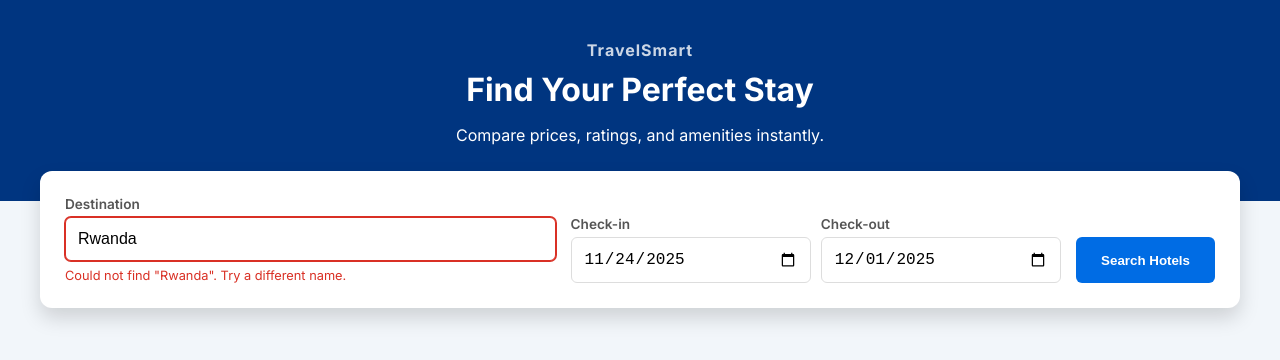
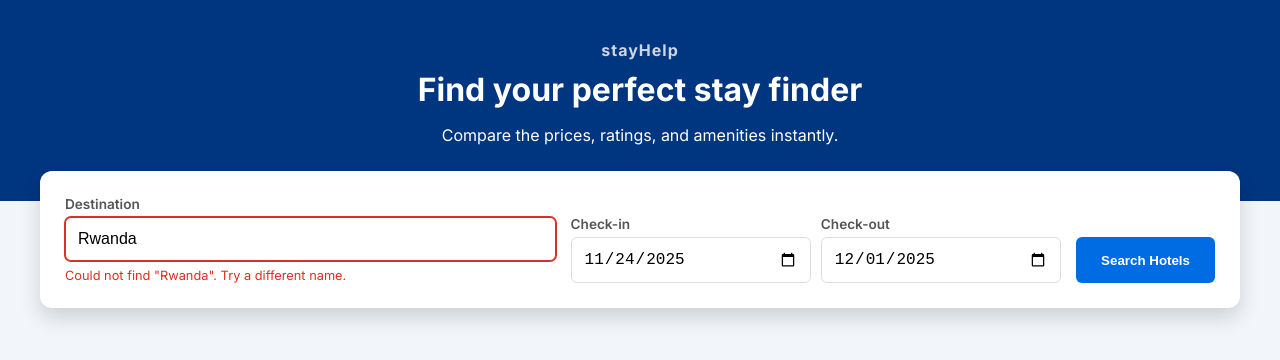
Before and after one commit to BonaneNIYIGENA/stayRecommender, a plain HTML site: page index.html in a window 1280 px wide. Drawn offline with Linux system fonts and the light colour scheme; no server answers.

Commit message:
html structure

```diff
--- a/index.html
+++ b/index.html
@@ -3,23 +3,23 @@
 <head>
     <meta charset="UTF-8">
     <meta name="viewport" content="width=device-width, initial-scale=1.0">
-    <title>TravelSmart | Hotel Recommender</title>
+    <title>stayHelp</title>
     <link rel="stylesheet" href="style.css">
     <link href="https://fonts.googleapis.com/css2?family=Inter:wght@400;600;700&display=swap" rel="stylesheet">
 </head>
 <body>
 
     <header>
-        <div class="brand">TravelSmart</div>
-        <h1>Find Your Perfect Stay</h1>
-        <p>Compare prices, ratings, and amenities instantly.</p>
+        <div class="brand">stayHelp</div>
+        <h1>Find your perfect stay finder</h1>
+        <p>Compare the prices, ratings, and amenities instantly.</p>
     </header>
 
     <main>
         <div class="search-panel">
             <div class="input-group">
                 <label for="cityInput">Destination</label>
-                <input type="text" id="cityInput" placeholder="e.g. Kigali, Paris...">
+                <input type="text" id="cityInput" placeholder="e.g. Kigali, Paris">
                 <span id="cityInput-error" class="error-message hidden"></span>
             </div>
 
@@ -67,7 +67,7 @@
             <h2 id="modal-hotel-name"></h2>
             <div id="modal-details-body">
                 </div>
-            <a id="modal-booking-link" href="#" target="_blank" class="booking-link-btn">Book Directly on Booking.com</a>
+            <a id="modal-booking-link" href="#" target="_blank" class="booking-link-btn"> Book </a>
         </div>
     </div>
 
```
